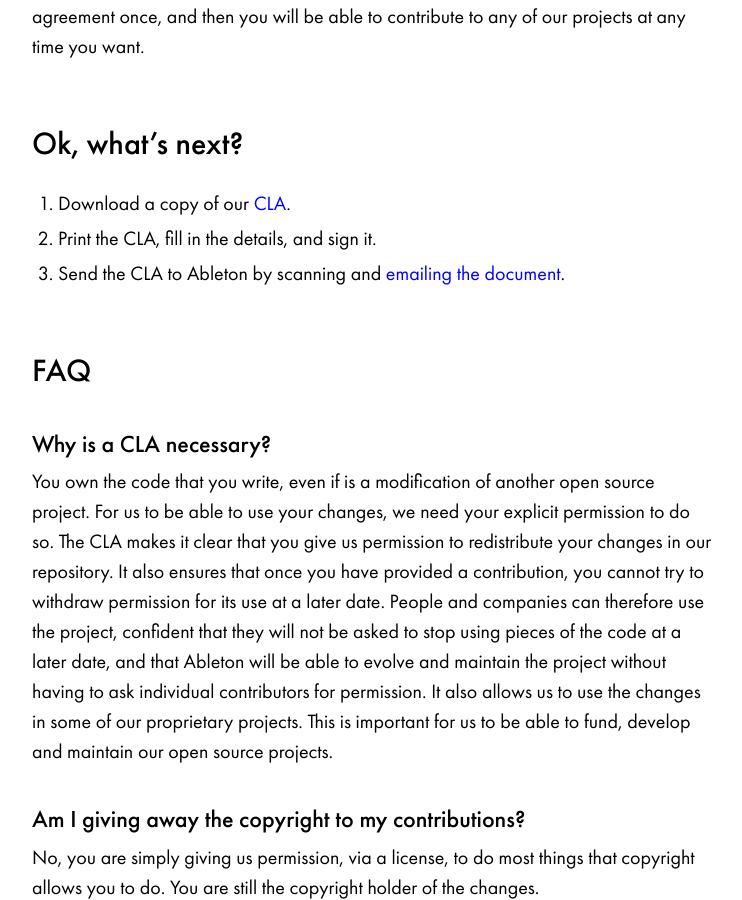
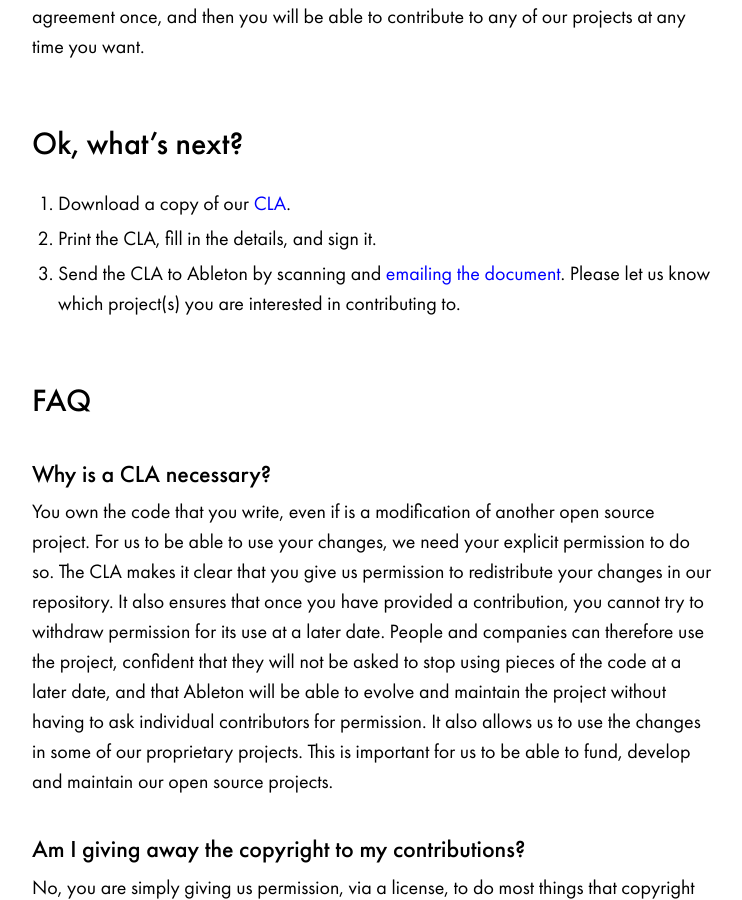
Before and after one commit to Ableton/ableton.github.io, a Jekyll site: the page built from cla/index.md, in a window 1280 px wide and 900 px high, scrolled down 504 px. Shown: the whole window, without its empty margins (268-1010 px from the left). Built offline with Jekyll 4.4.1, drawn with Linux system fonts in a browser that asks for light colours.

Commit message:
Ask contributors to describe intentions
We're especially interested to learn what kinds of contributions people are interested in making, and we realized that the CLA page doesn't mention that.

```diff
--- a/cla/index.md
+++ b/cla/index.md
@@ -13,7 +13,7 @@ For us to be able to integrate non-trivial contributions into our repositories,
 
 1. Download a copy of our [CLA](downloads/Ableton_CLA_v1.1fillable.pdf).
 2. Print the CLA, fill in the details, and sign it.
-3. Send the CLA to Ableton by scanning and [emailing the document](mailto:cla@ableton.com).
+3. Send the CLA to Ableton by scanning and [emailing the document](mailto:cla@ableton.com).  Please let us know which project(s) you are interested in contributing to.
 
 ## FAQ
 
```
